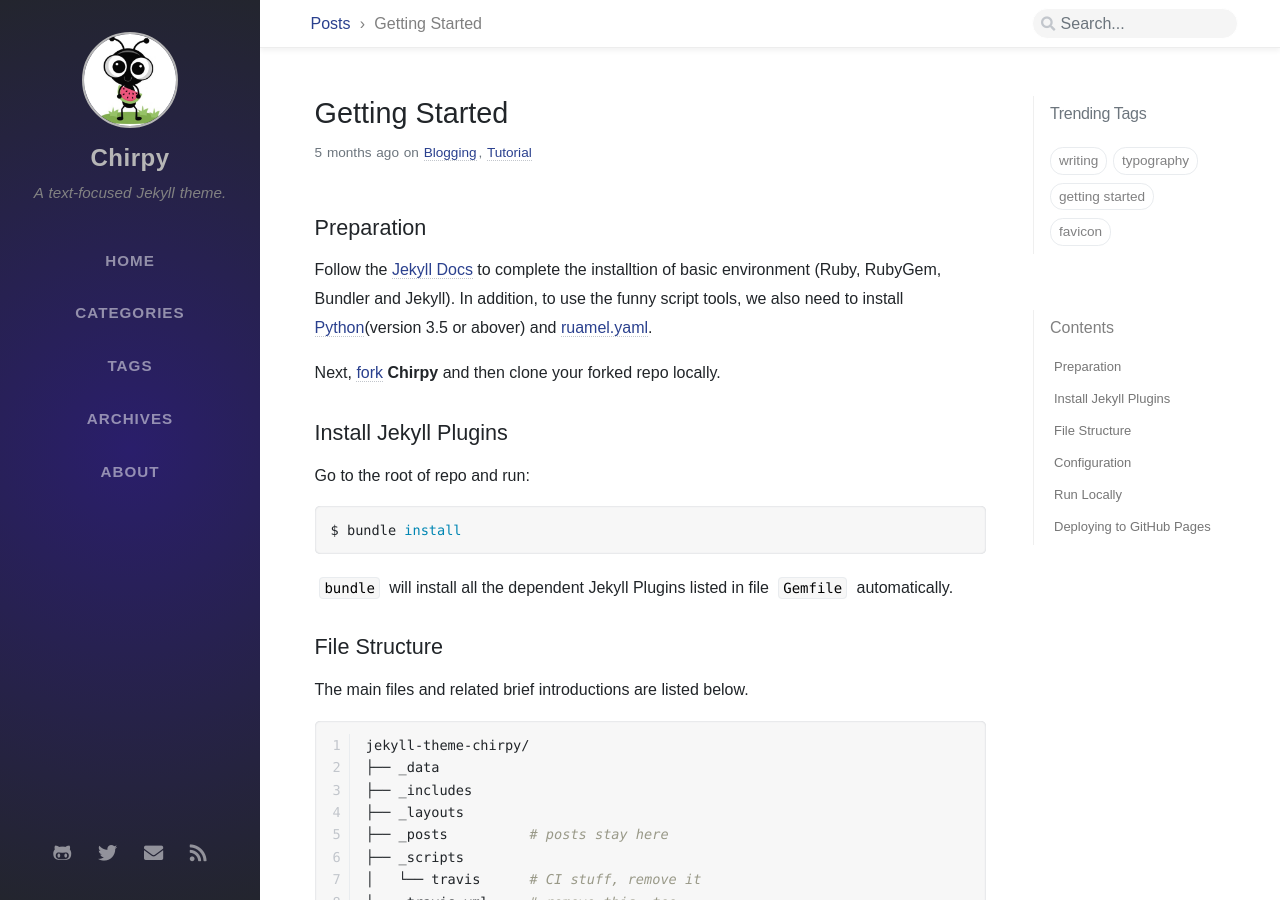
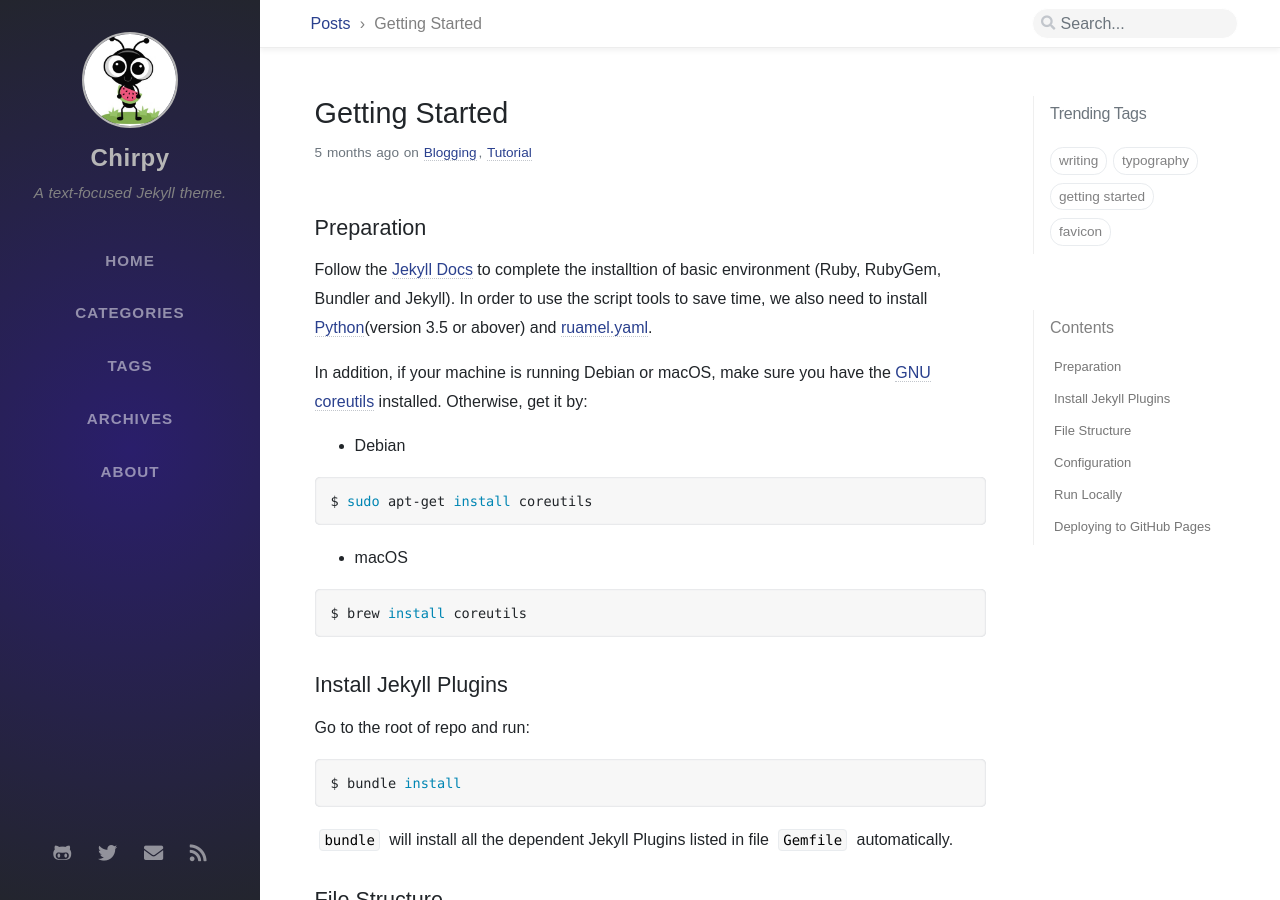
Before and after one commit to nicetrykiddo/writeups, a Jekyll site: the page built from _posts/2019-08-09-getting-started.md, in a window 1280 px wide and 900 px high. Built offline with Jekyll 4.4.1, drawn with Linux system fonts in a browser that asks for light colours; nearby versions of some CDN libraries; some web fonts are replaced; comment, search, counter and statistics services are not loaded; some of the changed text lies outside the part shown.

Commit message:
Updated README and tutorial.
Formatted README.

````diff
--- a/_config.yml
+++ b/_config.yml
@@ -168,6 +168,7 @@ exclude:
   - Gemfile.lock
   - Gemfile
   - tools
+  - docs
 
 sitemap_exclude:  # Sitemap will exclude the following items.
   fuzzy:
--- a/_posts/2019-08-09-getting-started.md
+++ b/_posts/2019-08-09-getting-started.md
@@ -7,9 +7,21 @@ tags: [getting started]
 
 ## Preparation
 
-Follow the [Jekyll Docs](https://jekyllrb.com/docs/installation/) to complete the installtion of basic environment (Ruby, RubyGem, Bundler and Jekyll). In addition, to use the funny script tools, we also need to install [Python](https://www.python.org/downloads/)(version 3.5 or abover) and [ruamel.yaml](https://pypi.org/project/ruamel.yaml/).
+Follow the [Jekyll Docs](https://jekyllrb.com/docs/installation/) to complete the installtion of basic environment (Ruby, RubyGem, Bundler and Jekyll). In order to use the script tools to save time, we also need to install [Python](https://www.python.org/downloads/)(version 3.5 or abover) and [ruamel.yaml](https://pypi.org/project/ruamel.yaml/).
 
-Next, [fork](https://github.com/cotes2020/jekyll-theme-chirpy/fork) **Chirpy** and then clone your forked repo locally.
+In addition, if your machine is running Debian or macOS, make sure you have the [GNU coreutils](https://www.gnu.org/software/coreutils/) installed. Otherwise, get it by:
+
+* Debian
+
+```console
+$ sudo apt-get install coreutils
+```
+
+* macOS
+
+```console
+$ brew install coreutils
+```
 
 
 ## Install Jekyll Plugins
@@ -73,16 +85,6 @@ Customize the variables in file `_config.yml` as needed.
 
     To ensure that the posts' release date matches the city you live in, please modify the field `timezone` correctly. A list of all available values can be found on [TimezoneConverter](http://www.timezoneconverter.com/cgi-bin/findzone/findzone) or [Wikipedia](https://en.wikipedia.org/wiki/List_of_tz_database_time_zones).
 
-* Atom Feed
-
-    The Atom feed url of your site will be:
-
-    ```
-    <SITE_URL>/feed.xml
-    ```
-
-    The `SITE_URL` was defined by variable `url` of `_config.yml`.
-
 
 ##  Run Locally
 
@@ -121,6 +121,8 @@ By deploying the site in this way, you're allowed to push the source code direct
 ```console
 $ bash tools/init.sh
 ```
+
+> Please note that the *Recent Update* list requires the latest git-log date of posts, thus make sure the changes in `_posts` have been committed before running this command.
 
 it will automatically generates the *Latest Modified Date* and *Categories / Tags* page for the posts.
 
````
Also changed, not shown: other parts of _posts/2019-08-09-getting-started.md (+0 -2 lines), docs/README_zh-CN.md (renamed from README_zh-CN.md, +68 -32 lines), .github/CONTRIBUTING.md (added), README.md.
